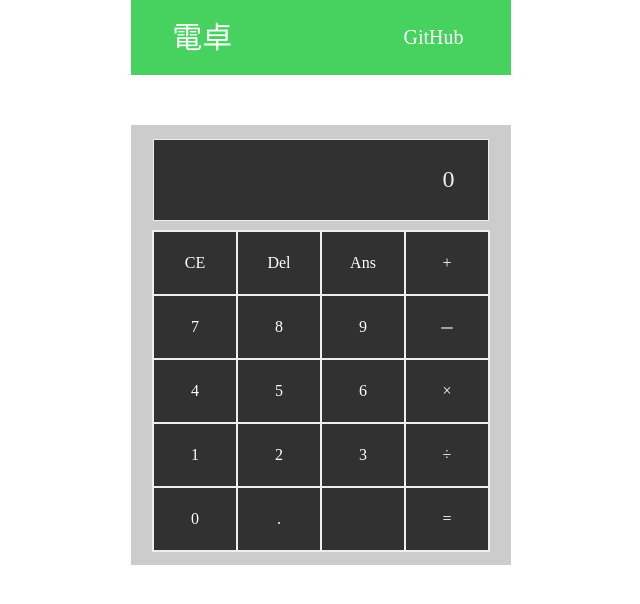
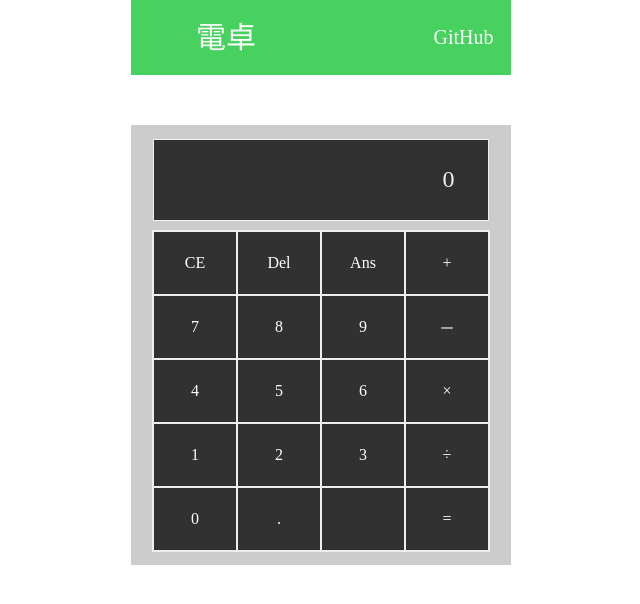
Before and after one commit to JPig-Main/Calculator-ts, a plain HTML site: page index.html in a window 1280 px wide. Shown: the whole page, without its empty margins (319-959 px from the left). Drawn offline with Linux system fonts and the light colour scheme.

Commit message:
Calculator-ts ver.1.0.0

```diff
--- a/css/style.css
+++ b/css/style.css
@@ -7,7 +7,7 @@ body {
   background-color: hsl(130, 60%, 55%);
 
   display: grid;
-  grid-template-columns: [_header]3fr 4fr [_github]1fr;
+  grid-template-columns: [_header]2fr 1fr [_github]1fr;
 }
 
 header {
@@ -19,7 +19,8 @@ header {
 }
 
 .github {
-  text-align: end;
+  grid-column: _github;
+  text-align: center;
   line-height: 75px;
   font-size: 20px;
   color: #fff;
```
